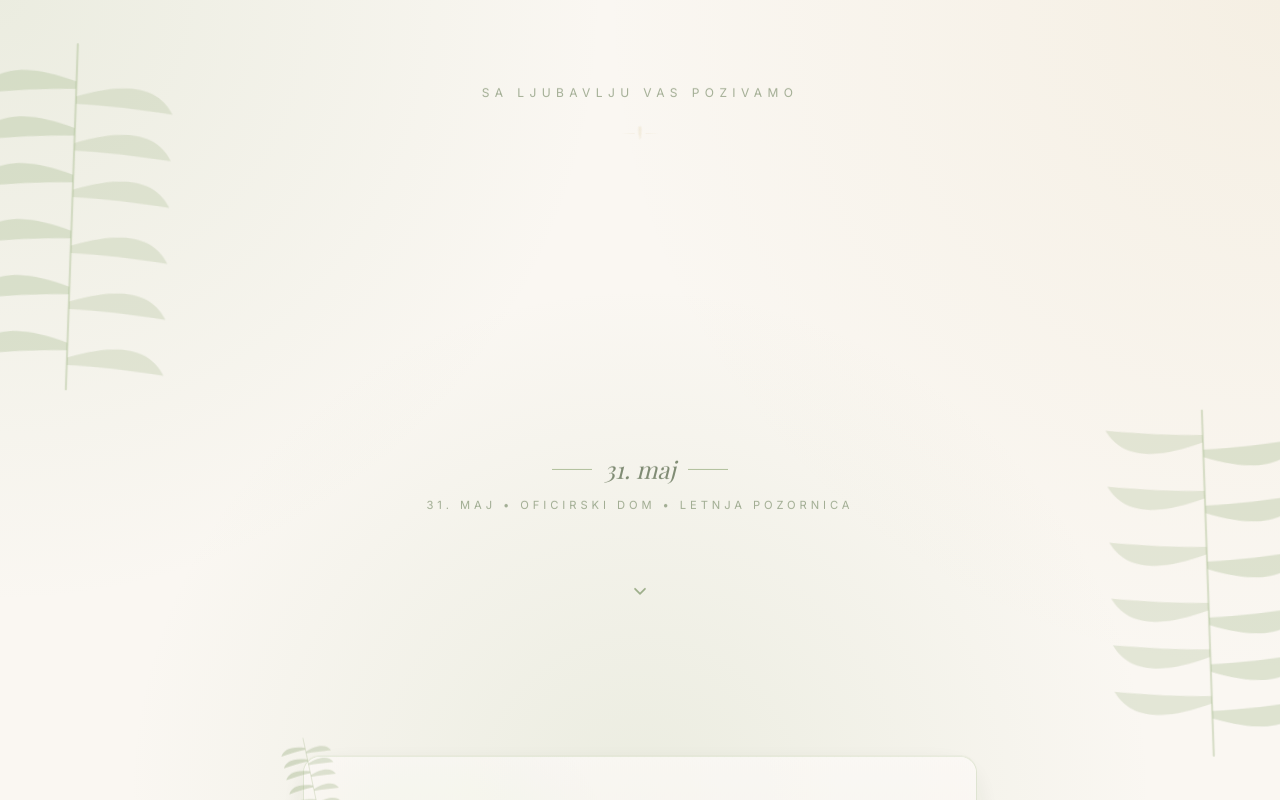
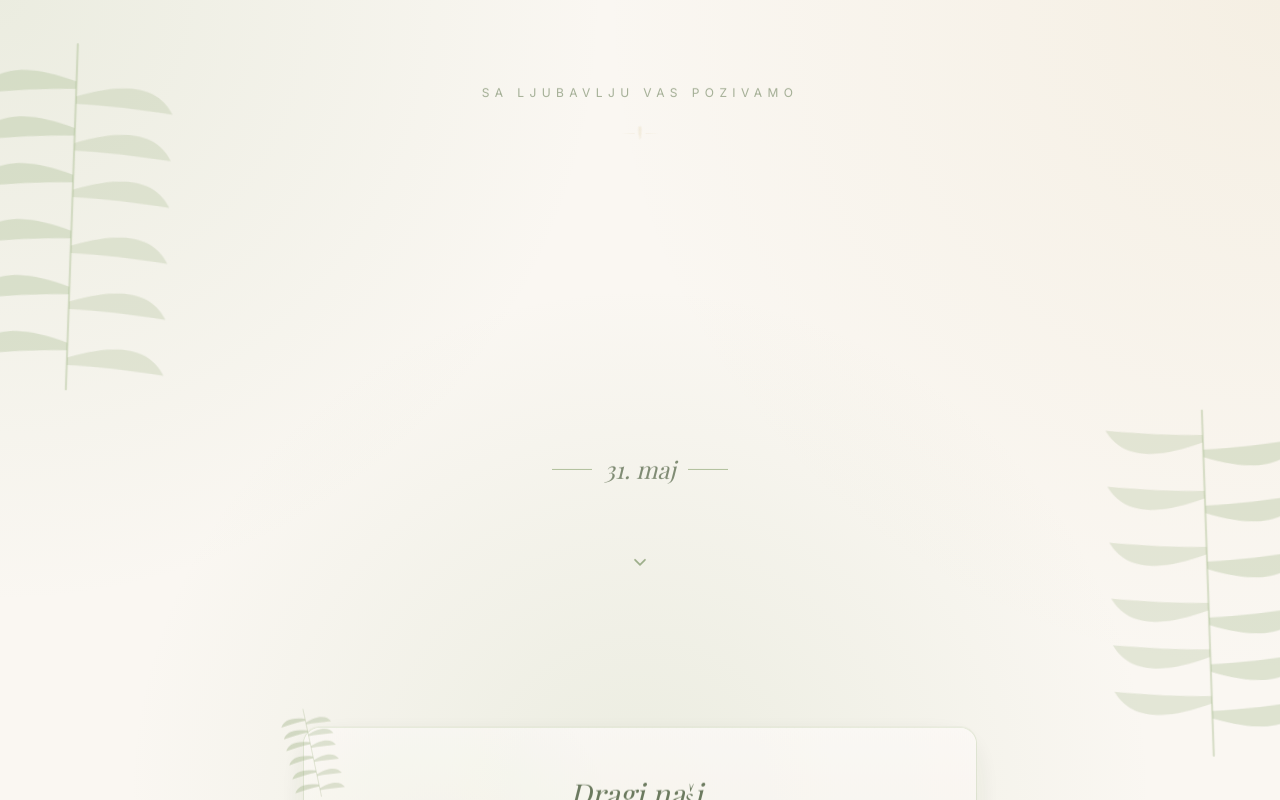
Before and after one commit to nvojinovic/wedding-website, a React (Vite) app: page / in a window 1280 px wide. Both pictures are taken after a click on the button "Kliknite da otvorite". Shown: the top 800 px of the page. Built offline with nearby package versions, Linux system fonts and the light colour scheme; the HTML template or start-up script is replaced by a standard one; a web font is replaced by a local one.

Commit message:
Changes to startpage

```diff
--- a/src/components/WeddingInvitation.tsx
+++ b/src/components/WeddingInvitation.tsx
@@ -413,17 +413,12 @@ function Hero() {
           </motion.span>
         </h1>
 
-        <div className="mt-10 flex flex-col items-center gap-3">
-          <div className="flex items-center gap-3 text-sage-700">
-            <span className="h-px w-10 bg-sage-400" />
-            <span className="font-serif-display text-xl italic sm:text-2xl">
-              31. maj
-            </span>
-            <span className="h-px w-10 bg-sage-400" />
-          </div>
-          <p className="text-[0.7rem] uppercase tracking-[0.35em] text-sage-600/80">
-            31. maj • Oficirski dom • Letnja pozornica
-          </p>
+        <div className="mt-10 flex items-center justify-center gap-3 text-sage-700">
+          <span className="h-px w-10 bg-sage-400" />
+          <span className="font-serif-display text-xl italic sm:text-2xl">
+            31. maj
+          </span>
+          <span className="h-px w-10 bg-sage-400" />
         </div>
 
         <motion.div
```
